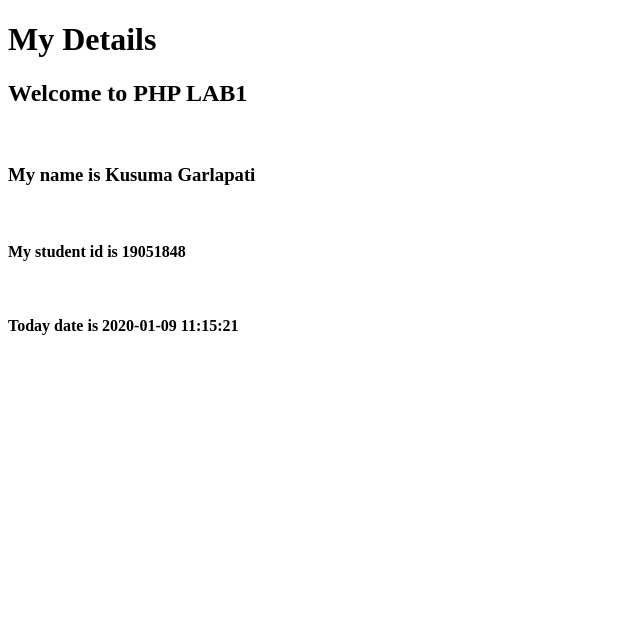
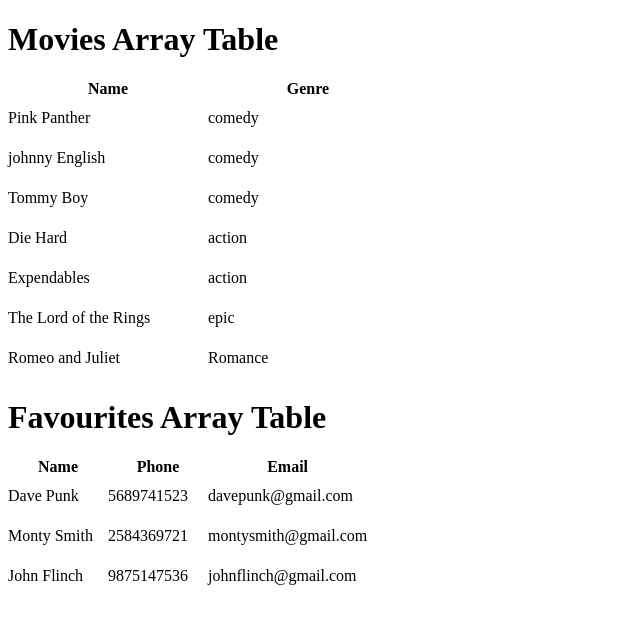
Before and after one commit to gkusuma7/map202_20w, a PHP site: page / in a window 1280 px wide. Shown: the top 624 px of the page, without its empty margins (0-640 px from the left). Run offline with PHP 8.4, Linux system fonts and the light colour scheme.

Commit message:
lab2 completed.

```diff
--- a/index.php
+++ b/index.php
@@ -2,70 +2,95 @@
 
 <?php
 
-date_default_timezone_set('America/Toronto');
-$name ='Kusuma Garlapati';
-$date = date('Y-m-d H:i:s');
-$id = '19051848';
-$string1= 'Welcome to PHP LAB1';
+$films = array(
+            "comedy" => array (
+                            0 => "Pink Panther",
+                           1 => "johnny English",
+                            2 => "Tommy Boy"),
+            "action" => array (
+                            0 => "Die Hard",
+                            1 => "Expendables"),
+            "epic" => array (
+                            0 => "The Lord of the Rings"),
+            "Romance" => array (
+                            0 => "Romeo and Juliet")
+);
+
+$favorites = array(
+   array(
+       "name" => "Dave Punk",
+       "phone" => "5689741523",
+       "email" => "davepunk@gmail.com",
+   ),
+   array(
+       "name" => "Monty Smith",
+       "phone" => "2584369721",
+       "email" => "montysmith@gmail.com",
+   ),
+   array(
+       "name" => "John Flinch",
+       "phone" => "9875147536",
+       "email" => "johnflinch@gmail.com",)
+);
+?>
+    <html lang="en">
+
+    <head>
+        <meta charset="utf-8">
+        <title>PHP LAB2 </title>
+    </head>
+    <body>
+		<h1>
+			 Movies Array Table
+		</h1>
+        <table width:450px;margin:0; cellpadding="0" cellspacing="0"  border: 1px solid orange;>
+            <tr>
+                <th>Name</th>
+                <th>Genre</th>
+            </tr>
+            <?php
+				foreach ($films as $genre => $film) {
+					foreach ($film as $movie) {
+						echo '<tr>';
+						echo '<td style="height:40px; width:200px; margin:0;">' . $movie . '</td>';
+						echo '<td style="height:40px; width:200px; margin:0;">' . $genre . '</td>';
+						echo '</tr>';
+					}
+
+				}
+			?>
+
+        </table>
+
+		<h1>
+			Favourites Array Table
+		</h1>
 
 
-?>
+		<table width:450px;margin:0; cellpadding="0" cellspacing="0" border="0">
+            <tr>
+                <th>Name</th>
+                <th>Phone</th>
+				<th>Email</th>
+            </tr>
 
-<html lang="en">
-<head>
-   <meta charset="utf-8">
-   <title>PHP LAB1 </title>
-</head>
+            <?php
+				foreach($favorites as $person)
+				{
+					echo'<tr>';
+					foreach($person as $details )
+					{
+						echo '<td style="height:40px; width:100px; margin:0;">' . $details . '</td>';
+					}
+					echo'</tr>';
+				}
+			?>
 
-<body>
+        </table>
 
-	<header>
-
-		<h1>
-		 My Details
-	</h1>
-
-	</header>
-
-	<main>
-
-		<section>
-
-			<h2>
-				<?php echo $string1; ?>
-			</h2>
-
-		<br>
-
-
-			<h3>
-				My name is <?php echo $name; ?>
-		</h3>
-
-	<br>
-
-		<h4>
-			My student id is <?php echo $id; ?>
-
-	</h4>
-
-			<br>
-
-			<p>
-
-			<strong> Today date is <?php echo $date; ?> </strong>
-			</p>
-
-
-		</section>
+    </body>
 
 
 
-	</main>
 
-
-	</body>
-
-
-
-</html>
+    </html>
```
